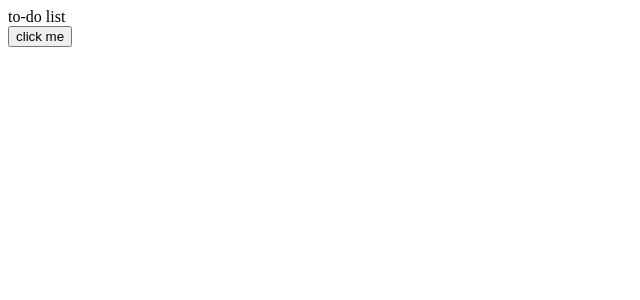
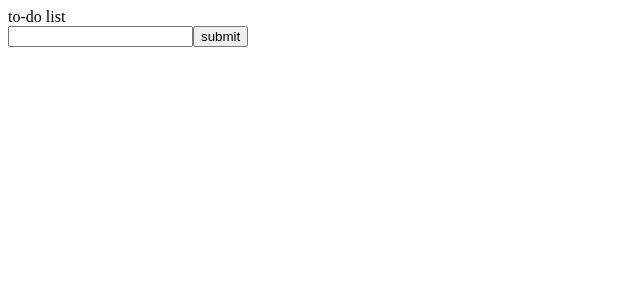
Before and after one commit to kartikmax/dashboard, a React (Create React App) app: page / in a window 1280 px wide. Shown: the top 300 px of the page, without its empty margins (0-640 px from the left). Built offline with nearby package versions, Linux system fonts and the light colour scheme.

Commit message:
todo complete :-)

```diff
--- a/src/Components/Todo.jsx
+++ b/src/Components/Todo.jsx
@@ -5,30 +5,23 @@ const Print = () => {
 };
 
 const Todo = () => {
-  const [num, setNum] = useState(0);
-//   const [textList, setTextList] = useState();
+  const [textList, setTextList] = useState();
   const [myArray, setMyArray] = useState([]);
-  console.log(myArray);
+
+  const handleChange = (e) => {
+    setTextList(e.target.value);
+  };
+  const handleCaptureText = () => {
+    setMyArray([...myArray, textList]);
+  };
+
   return (
     <div>
-      {/* <input
-        type="text"
-        value={textList}
-        onChange={(e) => {
-          setTextList(e.target.value);
-        }}
-      /> */}
-      <button
-        onClick={() => {
-          setNum((x) => x + 1);
-          setMyArray([...myArray, num]);
-        }}
-      >
-        click me{" "}
-      </button>
+      <input type="text" value={textList} onChange={handleChange} />
+      <button onClick={handleCaptureText}>submit</button>
       <ul>
-        {myArray.map((x, y) => (
-          <li key={x}>{y}</li>
+        {myArray.map((x) => (
+          <li>{x}</li>
         ))}
       </ul>
     </div>
```
